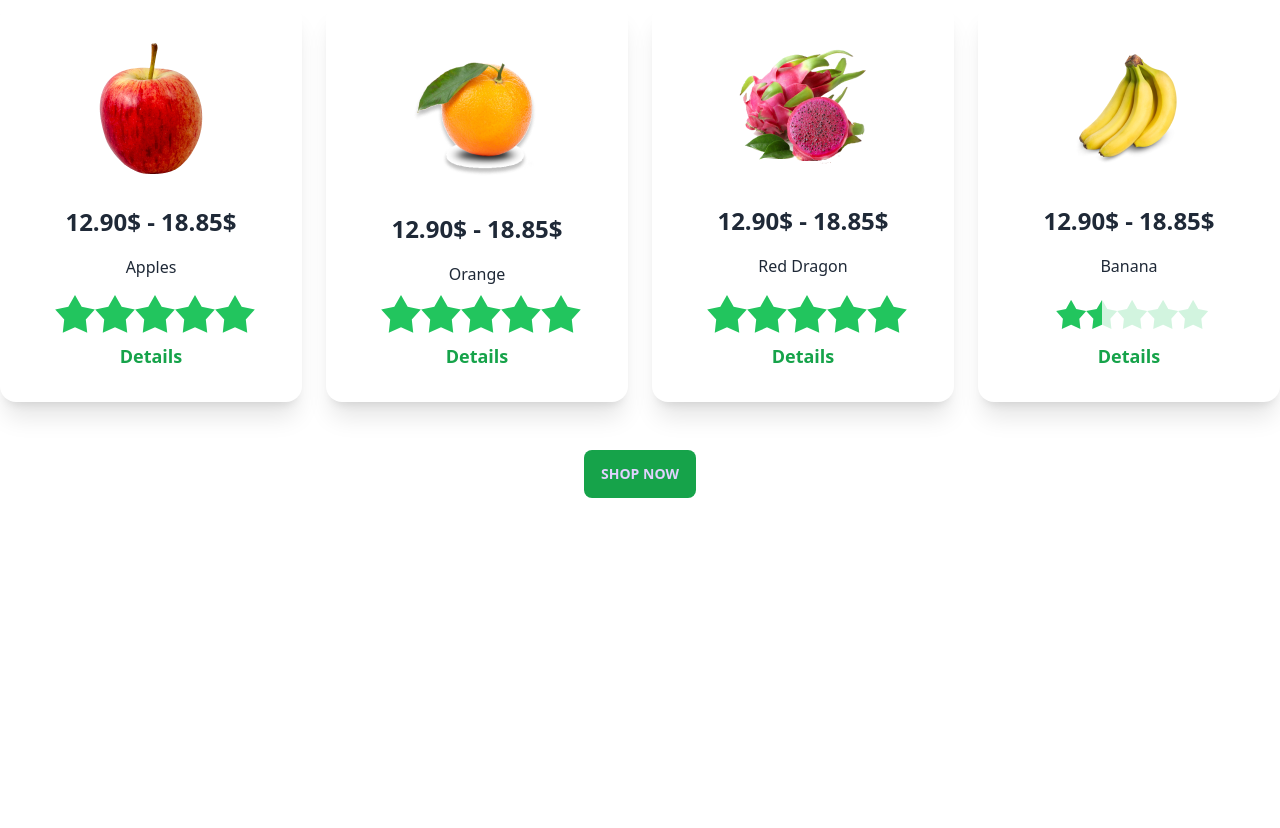
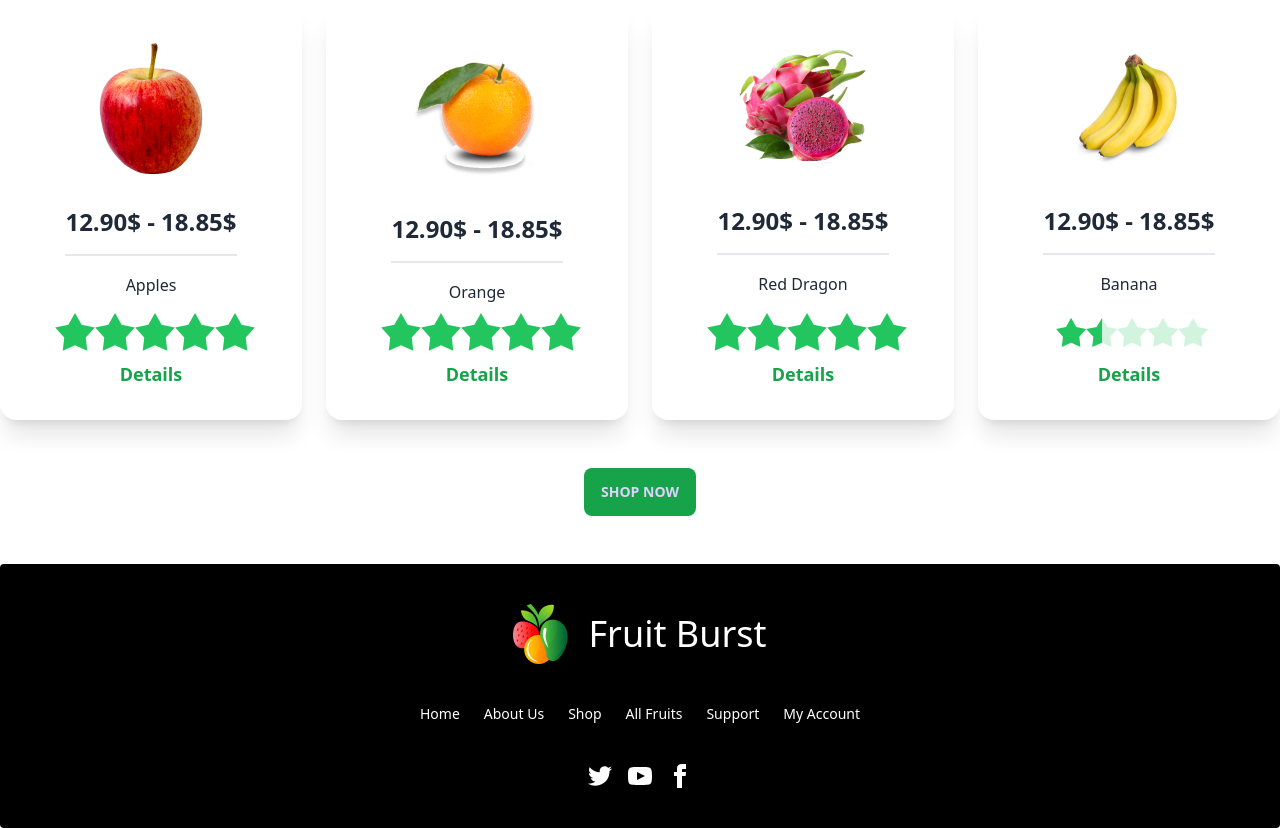
Before and after one commit to khaledrony/B8A3-fruit-brust-assignment, a plain HTML site: page index.html in a window 1280 px wide. Shown: the part 1035-1863 px from the top of the page. Before the commit the page ends 1533 px from the top, so only its background shows below. Drawn offline with nearby package versions, Linux system fonts and the light colour scheme.

Commit message:
added footer section

```diff
--- a/index.html
+++ b/index.html
@@ -202,7 +202,7 @@
                         <img src="/images/fruit6.png" alt="Shoes" class="rounded-xl" />
                     </figure>
                     <div class="card-body items-center text-center">
-                        <h2 class="card-title text-2xl font-bold">12.90$ - 18.85$</h2>
+                        <h2 class="card-title text-2xl font-bold border-b-2 pb-4">12.90$ - 18.85$</h2>
                         <hr>
                         <p>Apples</p>
                         <!-- ratings -->
@@ -231,7 +231,7 @@
                         <img src="/images/fruit7.png" alt="Shoes" class="rounded-xl" />
                     </figure>
                     <div class="card-body items-center text-center">
-                        <h2 class="card-title text-2xl font-bold">12.90$ - 18.85$</h2>
+                        <h2 class="card-title text-2xl font-bold border-b-2 pb-4">12.90$ - 18.85$</h2>
                         <hr>
                         <p>Orange</p>
                         <!-- ratings -->
@@ -260,7 +260,7 @@
                         <img src="/images/fruit8.png" alt="Shoes" class="rounded-xl" />
                     </figure>
                     <div class="card-body items-center text-center">
-                        <h2 class="card-title text-2xl font-bold">12.90$ - 18.85$</h2>
+                        <h2 class="card-title text-2xl font-bold border-b-2 pb-4">12.90$ - 18.85$</h2>
                         <hr>
                         <p>Red Dragon</p>
                         <!-- ratings -->
@@ -289,7 +289,7 @@
                         <img src="/images/fruit9.png" alt="Shoes" class="rounded-xl" />
                     </figure>
                     <div class="card-body items-center text-center">
-                        <h2 class="card-title text-2xl font-bold">12.90$ - 18.85$</h2>
+                        <h2 class="card-title text-2xl font-bold border-b-2 pb-4">12.90$ - 18.85$</h2>
                         <hr>
                         <p>Banana</p>
                         <!-- ratings -->
@@ -319,6 +319,35 @@
         </div>
         </section>
     </main>
+
+    <!-- footer section  -->
+    <footer>
+        <footer class="footer footer-center mt-10 md:mt-12 p-10 bg-black text-white rounded">
+            <div class="flex gap-5">
+                <div>
+                    <img src="./images/logo.png" alt="">
+                </div>
+                <div>
+                    <h3 class="text-4xl">Fruit Burst</h3>
+                </div>
+            </div>
+            <div class="px-10 justify-center flex flex-wrap md:grid md:grid-flow-col gap-6">
+              <a class="link link-hover">Home</a>
+              <a class="link link-hover">About Us</a>
+              <a class="link link-hover">Shop</a>
+              <a class="link link-hover">All Fruits</a>
+              <a class="link link-hover">Support</a>
+              <a class="link link-hover">My Account</a>
+            </div>
+            <div>
+              <div class="grid grid-flow-col gap-4">
+                <a><svg xmlns="http://www.w3.org/2000/svg" width="24" height="24" viewBox="0 0 24 24" class="fill-current"><path d="M24 4.557c-.883.392-1.832.656-2.828.775 1.017-.609 1.798-1.574 2.165-2.724-.951.564-2.005.974-3.127 1.195-.897-.957-2.178-1.555-3.594-1.555-3.179 0-5.515 2.966-4.797 6.045-4.091-.205-7.719-2.165-10.148-5.144-1.29 2.213-.669 5.108 1.523 6.574-.806-.026-1.566-.247-2.229-.616-.054 2.281 1.581 4.415 3.949 4.89-.693.188-1.452.232-2.224.084.626 1.956 2.444 3.379 4.6 3.419-2.07 1.623-4.678 2.348-7.29 2.04 2.179 1.397 4.768 2.212 7.548 2.212 9.142 0 14.307-7.721 13.995-14.646.962-.695 1.797-1.562 2.457-2.549z"></path></svg></a>
+                <a><svg xmlns="http://www.w3.org/2000/svg" width="24" height="24" viewBox="0 0 24 24" class="fill-current"><path d="M19.615 3.184c-3.604-.246-11.631-.245-15.23 0-3.897.266-4.356 2.62-4.385 8.816.029 6.185.484 8.549 4.385 8.816 3.6.245 11.626.246 15.23 0 3.897-.266 4.356-2.62 4.385-8.816-.029-6.185-.484-8.549-4.385-8.816zm-10.615 12.816v-8l8 3.993-8 4.007z"></path></svg></a>
+                <a><svg xmlns="http://www.w3.org/2000/svg" width="24" height="24" viewBox="0 0 24 24" class="fill-current"><path d="M9 8h-3v4h3v12h5v-12h3.642l.358-4h-4v-1.667c0-.955.192-1.333 1.115-1.333h2.885v-5h-3.808c-3.596 0-5.192 1.583-5.192 4.615v3.385z"></path></svg></a>
+              </div>
+            </div>
+          </footer>
+    </footer>
 </body>
 
 </html>
```
